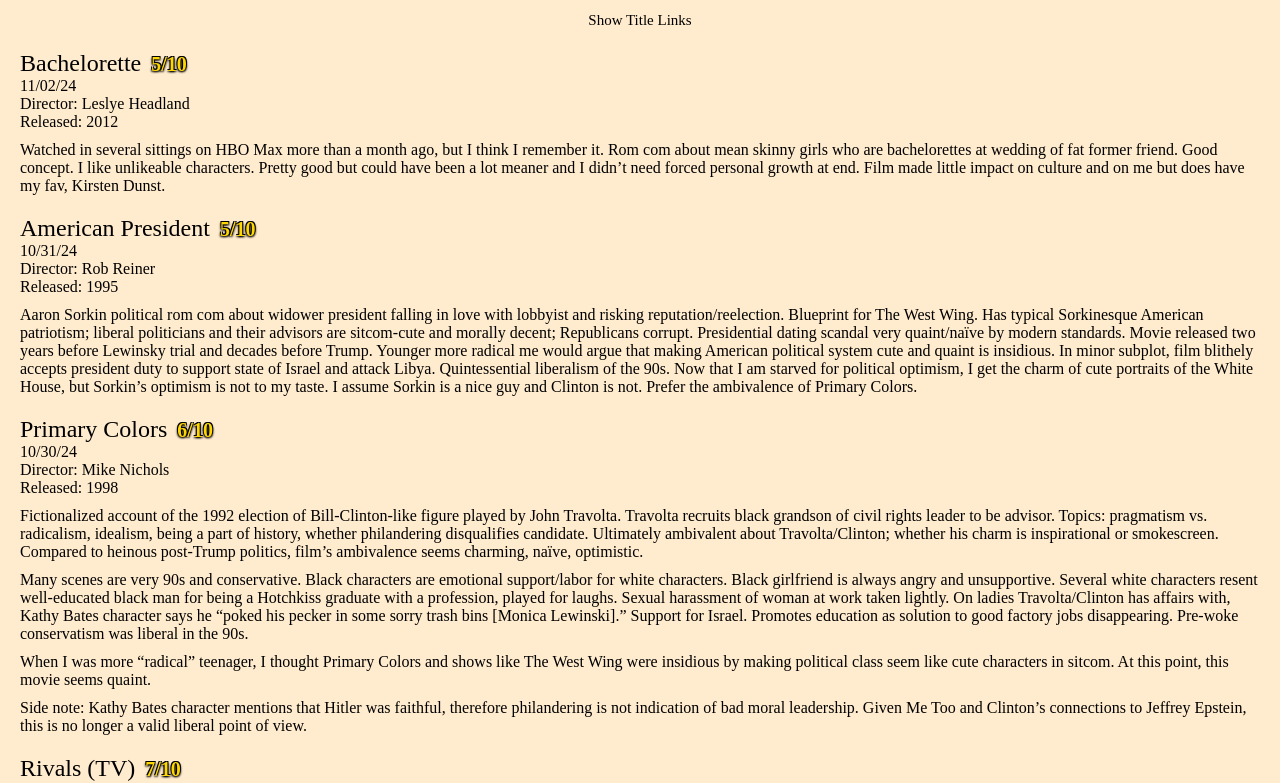
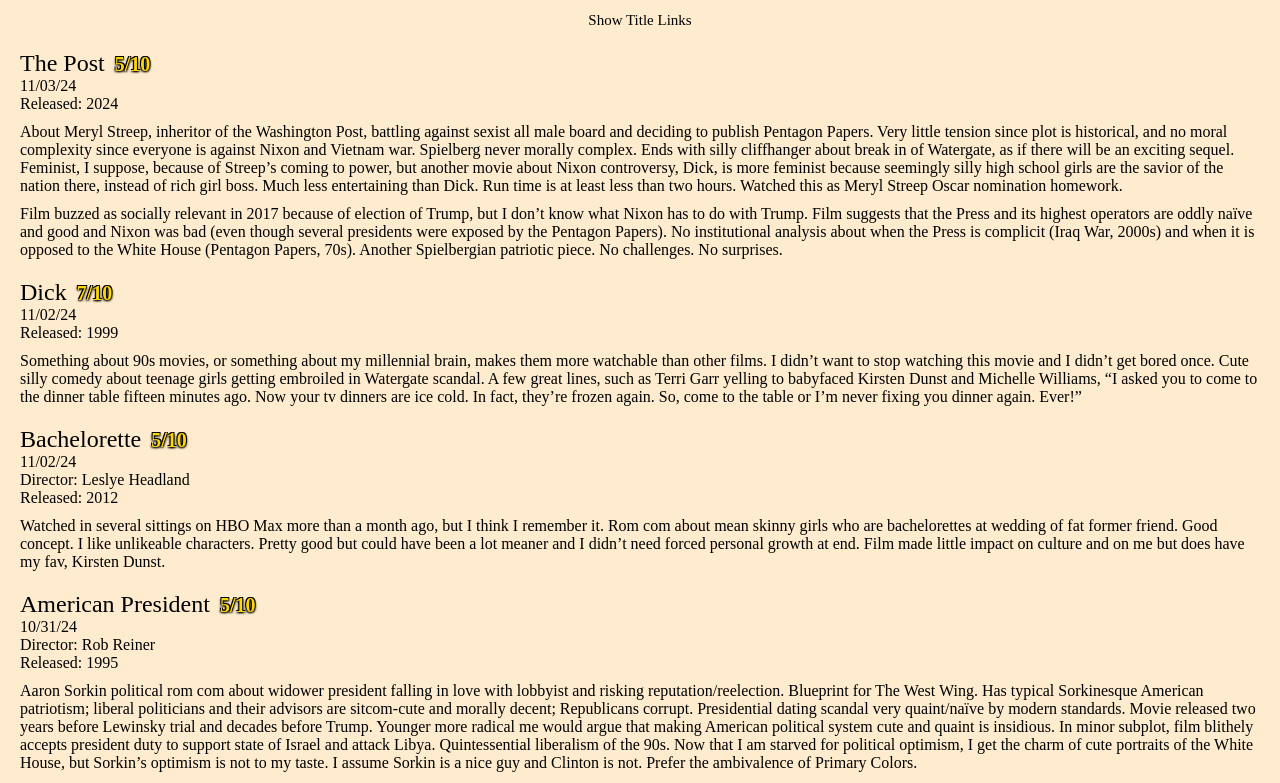
Before and after one commit to nkossally/movie-log, a React (Create React App) app: page / in a window 1280 px wide. Shown: the top 783 px of the page. Built offline with nearby package versions, Linux system fonts and the light colour scheme.

Commit message:
add reviews

```diff
--- a/src/App.js
+++ b/src/App.js
@@ -80,6 +80,8 @@
   const ref72 = useRef(null);
   const ref73 = useRef(null);
   const ref74 = useRef(null);
+  const ref75 = useRef(null);
+  const ref76 = useRef(null);
 
   const toggleLinks = () => {
     setShowLinks(!showLinks);
@@ -103,6 +105,12 @@
 
       {showLinks && (
         <div className="links-container">
+          <button className="title-link" onClick={scrollRefIntoView(ref76)}>
+           The Post
+          </button>
+          <button className="title-link" onClick={scrollRefIntoView(ref75)}>
+           Dick
+          </button>
           <button className="title-link" onClick={scrollRefIntoView(ref74)}>
            Bachelorette
           </button>
@@ -347,6 +355,26 @@
         text2=""
         rating={}
       />  */}
+      <Review
+        title="The Post"
+        director=""
+        ref={ref76}
+        date="11/03/24"
+        releaseDate="2024"
+        text="About Meryl Streep, inheritor of the Washington Post, battling against sexist all male board and deciding to publish Pentagon Papers. Very little tension since plot is historical, and no moral complexity since everyone is against Nixon and Vietnam war. Spielberg never morally complex. Ends with silly cliffhanger about break in of Watergate, as if there will be an exciting sequel. Feminist, I suppose, because of Streep’s coming to power, but another movie about Nixon controversy, Dick, is more feminist because seemingly silly high school girls are the savior of the nation there, instead of rich girl boss. Much less entertaining than Dick. Run time is at least less than two hours. Watched this as Meryl Streep Oscar nomination homework."
+        text2="Film buzzed as socially relevant in 2017 because of election of Trump, but I don’t know what Nixon has to do with Trump. Film suggests that the Press and its highest operators are oddly naïve and good and Nixon was bad (even though several presidents were exposed by the Pentagon Papers). No institutional analysis about when the Press is complicit (Iraq War, 2000s) and when it is opposed to the White House (Pentagon Papers, 70s). Another Spielbergian patriotic piece. No challenges. No surprises."
+        rating={5}
+      />
+      <Review
+        title="Dick"
+        director=""
+        ref={ref75}
+        date="11/02/24"
+        releaseDate="1999"
+        text="Something about 90s movies, or something about my millennial brain, makes them more watchable than other films. I didn’t want to stop watching this movie and I didn’t get bored once. Cute silly comedy about teenage girls getting embroiled in Watergate scandal. A few great lines, such as Terri Garr yelling to babyfaced Kirsten Dunst and Michelle Williams, “I asked you to come to the dinner table fifteen minutes ago. Now your tv dinners are ice cold. In fact, they’re frozen again. So, come to the table or I’m never fixing you dinner again. Ever!” "
+        text2=""
+        rating={7}
+      />
       <Review
         title="Bachelorette"
         director="Leslye Headland"
```
